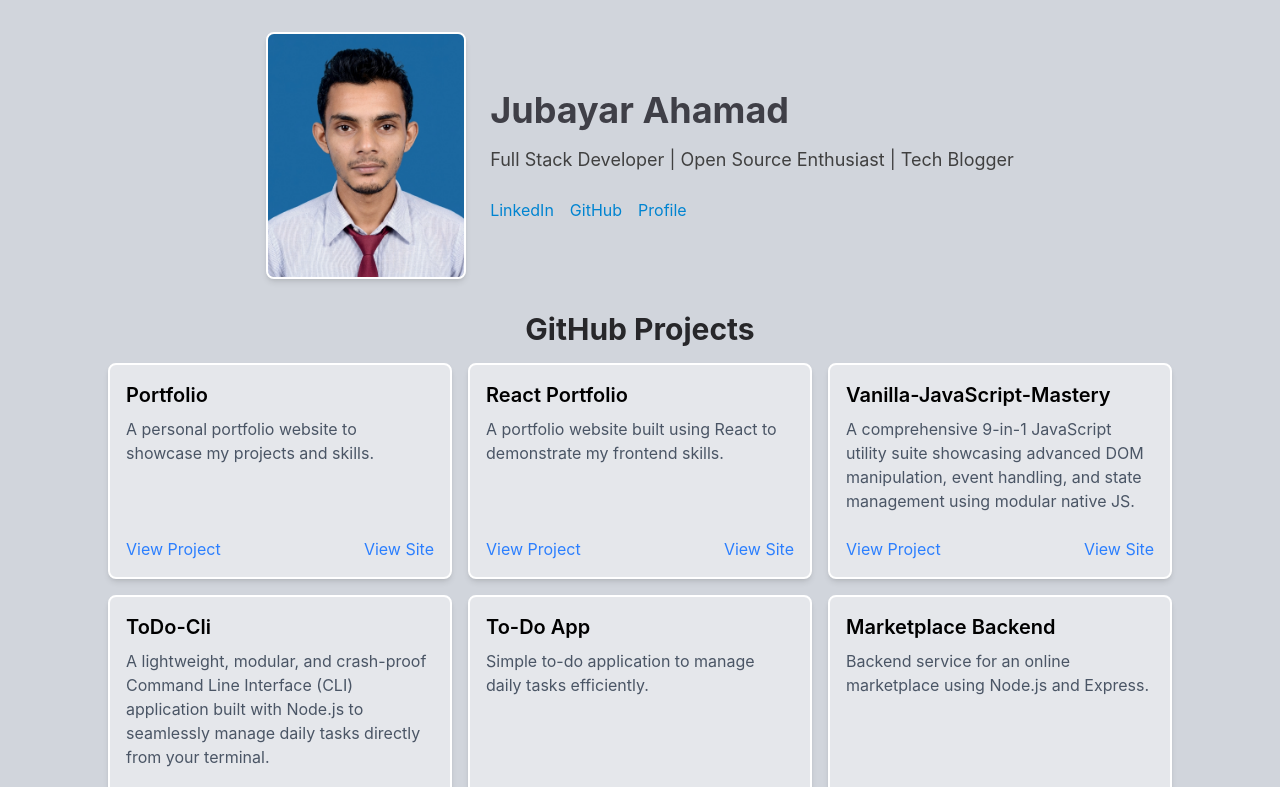
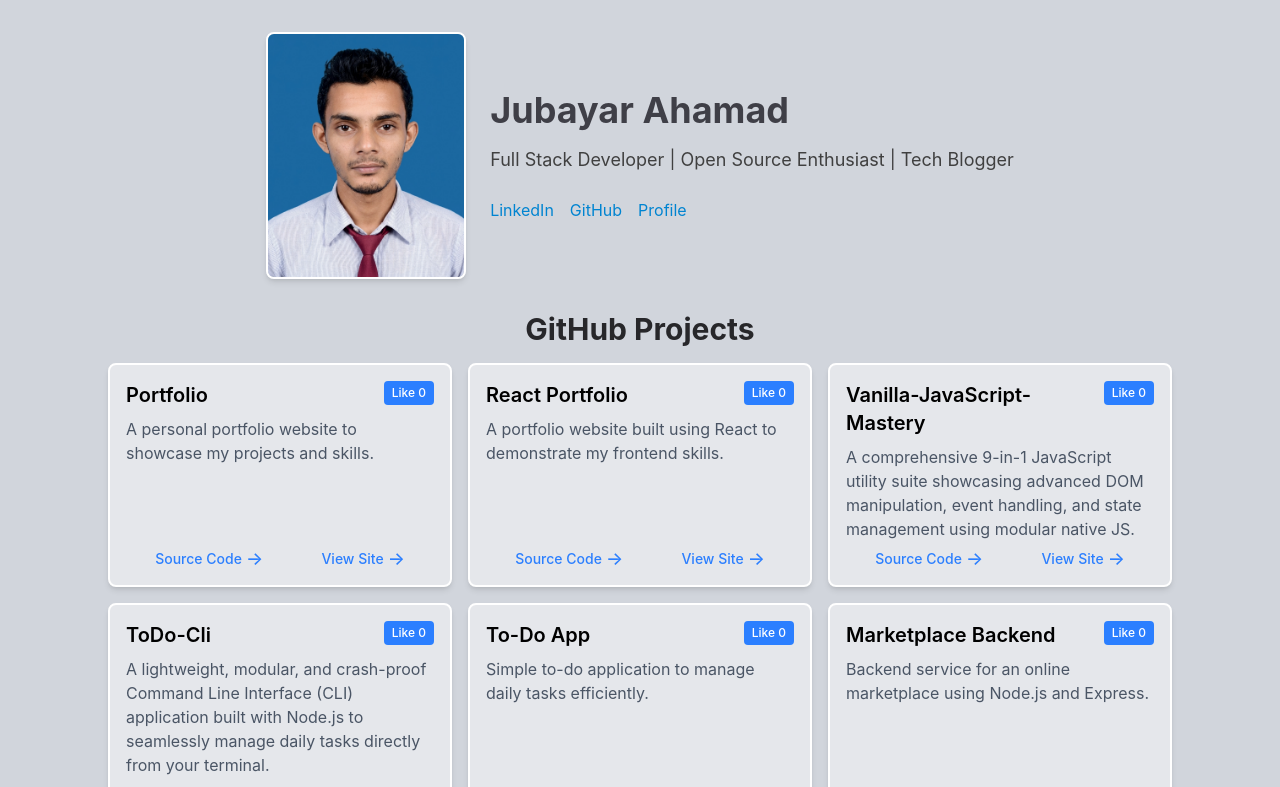
Before and after one commit to yet-yuvi/my-portfolio, a React (Vite) app: page / in a window 1280 px wide. Shown: the top 787 px of the page. Built offline with nearby package versions, Linux system fonts and the light colour scheme.

Commit message:
feat: Add Like button with increaseLike functionality
feat(projects): Added conditional rendering to show 'No projects available' message when the projects array is empty

style: Upgrade style for projectCard

```diff
--- a/src/components/ProjectCard.jsx
+++ b/src/components/ProjectCard.jsx
@@ -1,24 +1,50 @@
+import { useState } from 'react';
+
 function ProjectCard({ project }) {
+  const [likeCount, setLikeCount] = useState(0);
+
+  const increaseLike = () => {
+    setLikeCount((prevCount) => prevCount + 1);
+    console.log(`Like count for ${project.title}: ${likeCount}`);
+  };
+
   return (
     <div className="w-86 border-2 border-white p-4 rounded-lg shadow-md flex flex-col justify-between bg-gray-200">
-      <h3 className="text-xl font-semibold mb-2">{project.title}</h3>
+      <div className="flex justify-between items-start gap-2">
+        <h3 className="min-w-0 flex-1 text-xl font-semibold mb-2 break-words">
+          {project.title}
+        </h3>
+        <button
+          className="flex-none whitespace-nowrap text-xs font-medium text-white bg-blue-500 hover:bg-blue-700 mb-2 py-1 px-2 rounded"
+          onClick={increaseLike}
+        >
+          {`Like ${likeCount}`}
+        </button>
+      </div>
+
       <p className="text-gray-600 mb-2 flex-grow">{project.description}</p>
-      <div className="flex justify-between mt-4">
+      <div className="flex justify-around items-center">
         <a
           href={project.link}
           target="_blank"
           rel="noopener noreferrer"
-          className="text-blue-500 hover:underline self-end"
+          className="group flex items-center gap-1 text-sm font-medium text-blue-500 hover:text-gray-700 transition-colors ease-in-out"
         >
-          View Project
+          <span>Source Code</span>
+          <span className="text-lg leading-none transition-transform duration-200 ease-out group-hover:translate-x-0.5">
+            →
+          </span>
         </a>
         <a
           href={project.live}
           target="_blank"
           rel="noopener noreferrer"
-          className="text-blue-500 hover:underline self-end"
+          className="group flex items-center gap-1 text-sm font-medium text-blue-500 hover:text-gray-700 transition-colors ease-in-out"
         >
-          View Site
+          <span>View Site</span>
+          <span className="text-lg leading-none transition-transform duration-200 ease-out group-hover:translate-x-0.5">
+            →
+          </span>
         </a>
       </div>
     </div>
--- a/src/components/Projects.jsx
+++ b/src/components/Projects.jsx
@@ -4,11 +4,15 @@ function Projects({ projects }) {
   return (
     <div className="flex flex-col justify-center items-center">
       <h2 className="text-zinc-800 text-3xl font-bold mb-4">GitHub Projects</h2>
-      <div className="flex flex-wrap justify-center  gap-4">
-        {projects.map((project) => (
-          <ProjectCard key={project.id} project={project} />
-        ))}
-      </div>
+      {projects.length === 0 ? (
+        <p>No projects available.</p>
+      ) : (
+        <div className="flex flex-wrap justify-center  gap-4">
+          {projects.map((project) => (
+            <ProjectCard key={project.id} project={project} />
+          ))}
+        </div>
+      )}
     </div>
   );
 }
```
